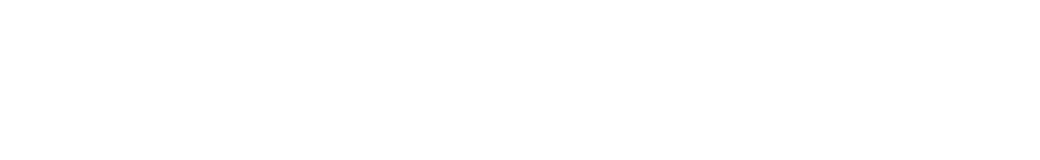
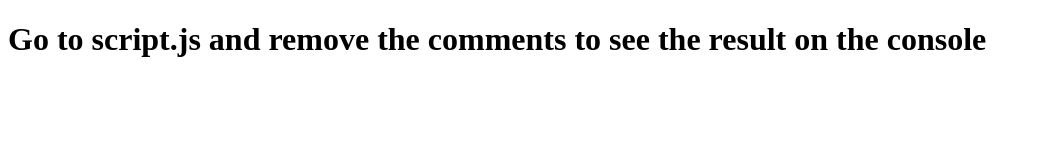
Before and after one commit to TareqZiadd/JS-Destructuring-Array-, a plain HTML site: page index.html in a window 1280 px wide. Shown: the whole page, without its empty margins (0-1040 px from the left). Drawn offline with Linux system fonts and the light colour scheme.

Commit message:
Update index.html

```diff
--- a/index.html
+++ b/index.html
@@ -7,6 +7,6 @@
     <script src="script.js"></script>
 </head>
 <body>
-
+<h1> Go to script.js and remove the comments to see the result on the console</h1>
 </body>
 </html>
```
